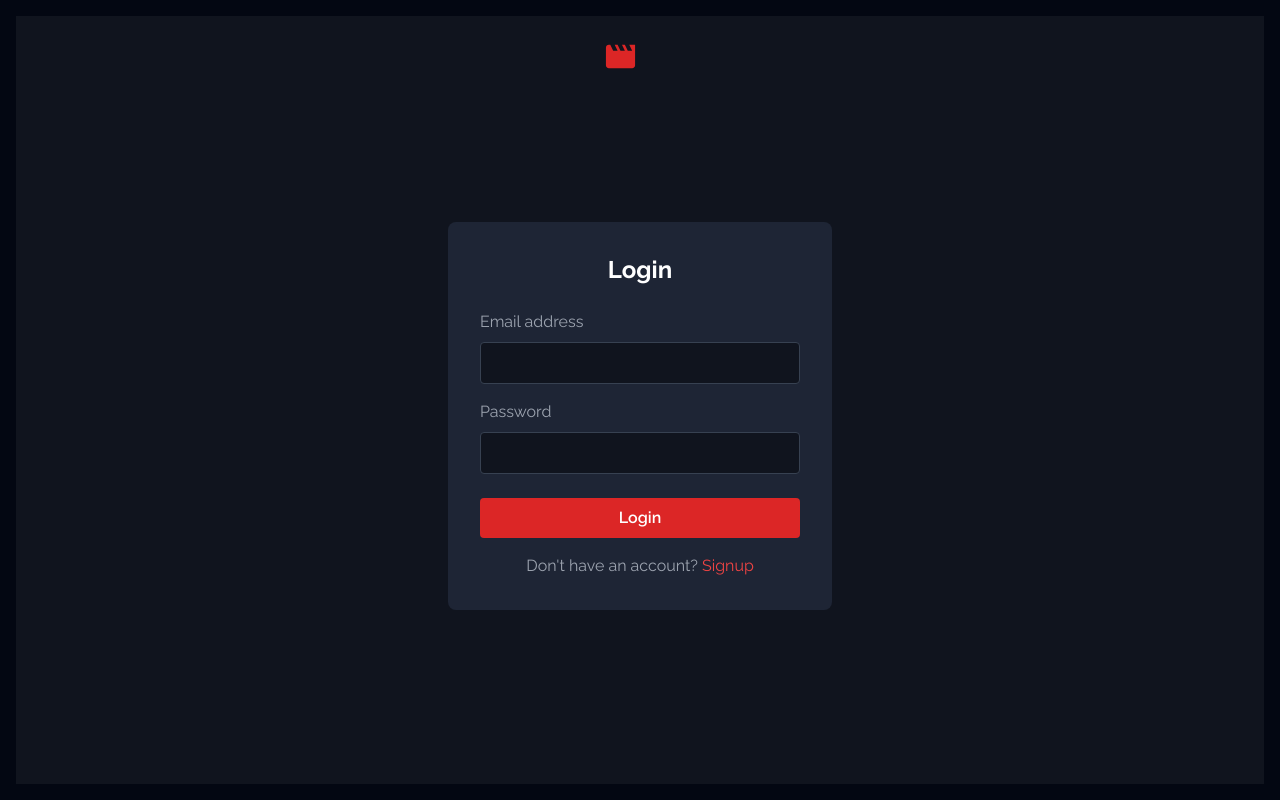
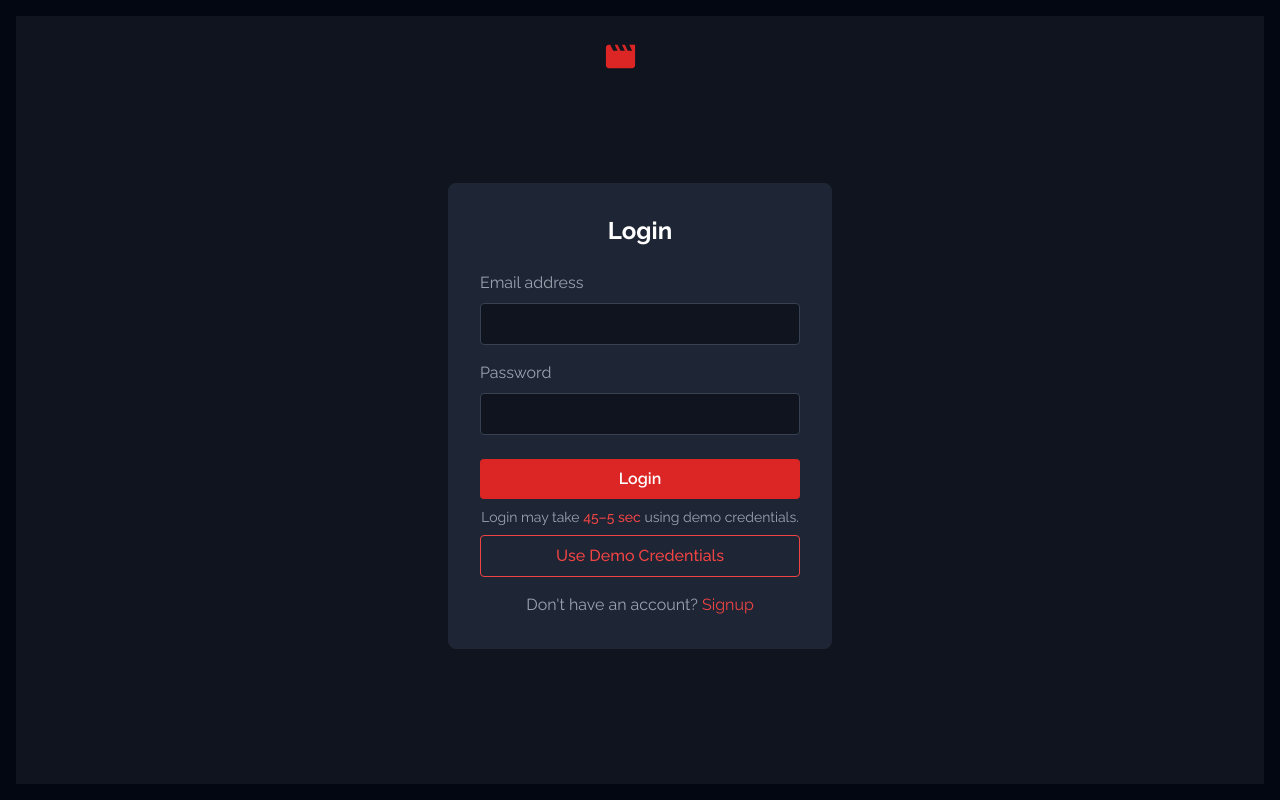
Before and after one commit to Piyush0924/The-Entertainment-App, a React (Vite) app in the folder client/: page /login in a window 1280 px wide. Built offline with nearby package versions, Linux system fonts and the light colour scheme; no server answers.

Commit message:
Update Login.jsx

```diff
--- a/client/src/components/Login.jsx
+++ b/client/src/components/Login.jsx
@@ -19,7 +19,7 @@ const Login = ({ onLogin }) => {
 
     const getInputData = async (e) => {
         e.preventDefault();
-        dispatch(setLoading(true)); // Set global loading state
+        dispatch(setLoading(true));
         setLoadingState(true);
 
         if (isLogin) {
@@ -45,7 +45,7 @@ const Login = ({ onLogin }) => {
                 console.log(error);
             } finally {
                 setLoadingState(false);
-                dispatch(setLoading(false)); // Reset global loading state
+                dispatch(setLoading(false));
             }
         } else {
             const user = { fullName, email, password };
@@ -74,11 +74,17 @@ const Login = ({ onLogin }) => {
         setFullName("");
         setEmail("");
         setPassword("");
-    }
+    };
 
     const toggleLoginMode = () => {
         setIsLogin(!isLogin);
-    }
+    };
+
+    const fillDemoCredentials = () => {
+        setEmail("demo@123");
+        setPassword("123");
+        toast("Demo credentials filled in.");
+    };
 
     return (
         <div className="min-h-available bg-[#10141E] flex items-center justify-center">
@@ -89,7 +95,9 @@ const Login = ({ onLogin }) => {
             </div>
 
             <div className="bg-[#1E2535] p-8 mt-8 rounded-lg w-full max-w-sm">
-                <h2 className="text-2xl font-bold text-white mb-6 text-center">{isLogin ? "Login" : "Signup"}</h2>
+                <h2 className="text-2xl font-bold text-white mb-6 text-center">
+                    {isLogin ? "Login" : "Signup"}
+                </h2>
                 <form onSubmit={getInputData}>
                     {!isLogin && (
                         <div className="mb-4">
@@ -136,6 +144,22 @@ const Login = ({ onLogin }) => {
                     >
                         {isLoading ? "Loading..." : (isLogin ? "Login" : "Signup")}
                     </button>
+
+                    {/* Demo login hint */}
+                    {isLogin && (
+                        <>
+                            <p className="text-sm text-center text-gray-400 mt-2">
+                                Login may take <span className="text-red-500 font-medium">45–5 sec</span> using demo credentials.
+                            </p>
+                            <button
+                                type="button"
+                                className="w-full mt-2 py-2 border border-red-500 text-red-500 hover:bg-red-600 hover:text-white font-medium rounded transition duration-150"
+                                onClick={fillDemoCredentials}
+                            >
+                                Use Demo Credentials
+                            </button>
+                        </>
+                    )}
                 </form>
                 <p className="text-center text-gray-400 mt-4">
                     {isLogin ? "Don't have an account?" : "Already have an account?"}
@@ -146,6 +170,172 @@ const Login = ({ onLogin }) => {
             </div>
         </div>
     );
-}
+};
 
 export default Login;
+
+
+
+
+
+
+
+
+
+
+
+
+
+
+
+// import { useState } from 'react';
+// import axios from "axios";
+// import { API_END_POINT } from '../utils/constant';
+// import toast from "react-hot-toast";
+// import { useNavigate } from 'react-router-dom';
+// import { useDispatch } from 'react-redux';
+// import { setUser, setLoading } from '../redux/userSlice';
+// import { MdMovieCreation } from "react-icons/md";
+
+// const Login = ({ onLogin }) => {
+//     const [isLogin, setIsLogin] = useState(true);
+//     const [fullName, setFullName] = useState("");
+//     const [email, setEmail] = useState("");
+//     const [password, setPassword] = useState("");
+//     const [isLoading, setLoadingState] = useState(false);
+
+//     const navigate = useNavigate();
+//     const dispatch = useDispatch();
+
+//     const getInputData = async (e) => {
+//         e.preventDefault();
+//         dispatch(setLoading(true)); // Set global loading state
+//         setLoadingState(true);
+
+//         if (isLogin) {
+//             const user = { email, password };
+//             try {
+//                 const res = await axios.post(`${API_END_POINT}/login`, user, {
+//                     headers: { 'Content-Type': 'application/json' },
+//                     withCredentials: true
+//                 });
+//                 if (res.data.success) {
+//                     toast.success(res.data.message);
+//                     localStorage.setItem('token', res.data.token);
+//                     dispatch(setUser(res.data.user));
+//                     onLogin();
+//                     navigate('/home');
+//                 }
+//             } catch (error) {
+//                 if (error.response && error.response.data) {
+//                     toast.error(error.response.data.message);
+//                 } else {
+//                     toast.error("An unexpected error occurred.");
+//                 }
+//                 console.log(error);
+//             } finally {
+//                 setLoadingState(false);
+//                 dispatch(setLoading(false)); // Reset global loading state
+//             }
+//         } else {
+//             const user = { fullName, email, password };
+//             try {
+//                 const res = await axios.post(`${API_END_POINT}/register`, user, {
+//                     headers: { 'Content-Type': 'application/json' },
+//                     withCredentials: true
+//                 });
+//                 if (res.data.success) {
+//                     toast.success(res.data.message);
+//                     setIsLogin(true);
+//                 }
+//             } catch (error) {
+//                 if (error.response && error.response.data) {
+//                     toast.error(error.response.data.message);
+//                 } else {
+//                     toast.error("An unexpected error occurred.");
+//                 }
+//                 console.log(error);
+//             } finally {
+//                 setLoadingState(false);
+//                 dispatch(setLoading(false));
+//             }
+//         }
+
+//         setFullName("");
+//         setEmail("");
+//         setPassword("");
+//     }
+
+//     const toggleLoginMode = () => {
+//         setIsLogin(!isLogin);
+//     }
+
+//     return (
+//         <div className="min-h-available bg-[#10141E] flex items-center justify-center">
+//             <div className="absolute top-0 left-0 right-0 flex justify-center mt-8">
+//                 <div className="w-12 h-12 mr-10 flex items-center justify-center">
+//                     <MdMovieCreation className="text-red-600 mx-auto" size={35}/>
+//                 </div>
+//             </div>
+
+//             <div className="bg-[#1E2535] p-8 mt-8 rounded-lg w-full max-w-sm">
+//                 <h2 className="text-2xl font-bold text-white mb-6 text-center">{isLogin ? "Login" : "Signup"}</h2>
+//                 <form onSubmit={getInputData}>
+//                     {!isLogin && (
+//                         <div className="mb-4">
+//                             <label className="block text-gray-400 mb-2" htmlFor="fullName">Fullname</label>
+//                             <input
+//                                 type="text"
+//                                 id="fullName"
+//                                 value={fullName}
+//                                 onChange={(e) => setFullName(e.target.value)}
+//                                 className="w-full px-3 py-2 bg-[#10141E] text-white border border-gray-700 rounded focus:outline-none focus:border-red-500"
+//                                 autoComplete='username'
+//                                 required
+//                             />
+//                         </div>
+//                     )}
+//                     <div className="mb-4">
+//                         <label className="block text-gray-400 mb-2" htmlFor="email">Email address</label>
+//                         <input
+//                             type="email"
+//                             id="email"
+//                             value={email}
+//                             onChange={(e) => setEmail(e.target.value)}
+//                             className="w-full px-3 py-2 bg-[#10141E] text-white border border-gray-700 rounded focus:outline-none focus:border-red-500"
+//                             autoComplete='email'
+//                             required
+//                         />
+//                     </div>
+//                     <div className="mb-6">
+//                         <label className="block text-gray-400 mb-2" htmlFor="password">Password</label>
+//                         <input
+//                             type="password"
+//                             id="password"
+//                             value={password}
+//                             onChange={(e) => setPassword(e.target.value)}
+//                             className="w-full px-3 py-2 bg-[#10141E] text-white border border-gray-700 rounded focus:outline-none focus:border-red-500"
+//                             autoComplete="current-password"
+//                             required
+//                         />
+//                     </div>
+//                     <button
+//                         type="submit"
+//                         className={`w-full py-2 bg-red-600 text-white font-semibold rounded hover:bg-red-700 transition duration-100 ${isLoading ? "opacity-50 cursor-not-allowed" : ""}`}
+//                         disabled={isLoading}
+//                     >
+//                         {isLoading ? "Loading..." : (isLogin ? "Login" : "Signup")}
+//                     </button>
+//                 </form>
+//                 <p className="text-center text-gray-400 mt-4">
+//                     {isLogin ? "Don't have an account?" : "Already have an account?"}
+//                     <span onClick={toggleLoginMode} className="text-red-500 hover:underline cursor-pointer ml-1">
+//                         {isLogin ? "Signup" : "Login"}
+//                     </span>
+//                 </p>
+//             </div>
+//         </div>
+//     );
+// }
+
+// export default Login;
```
